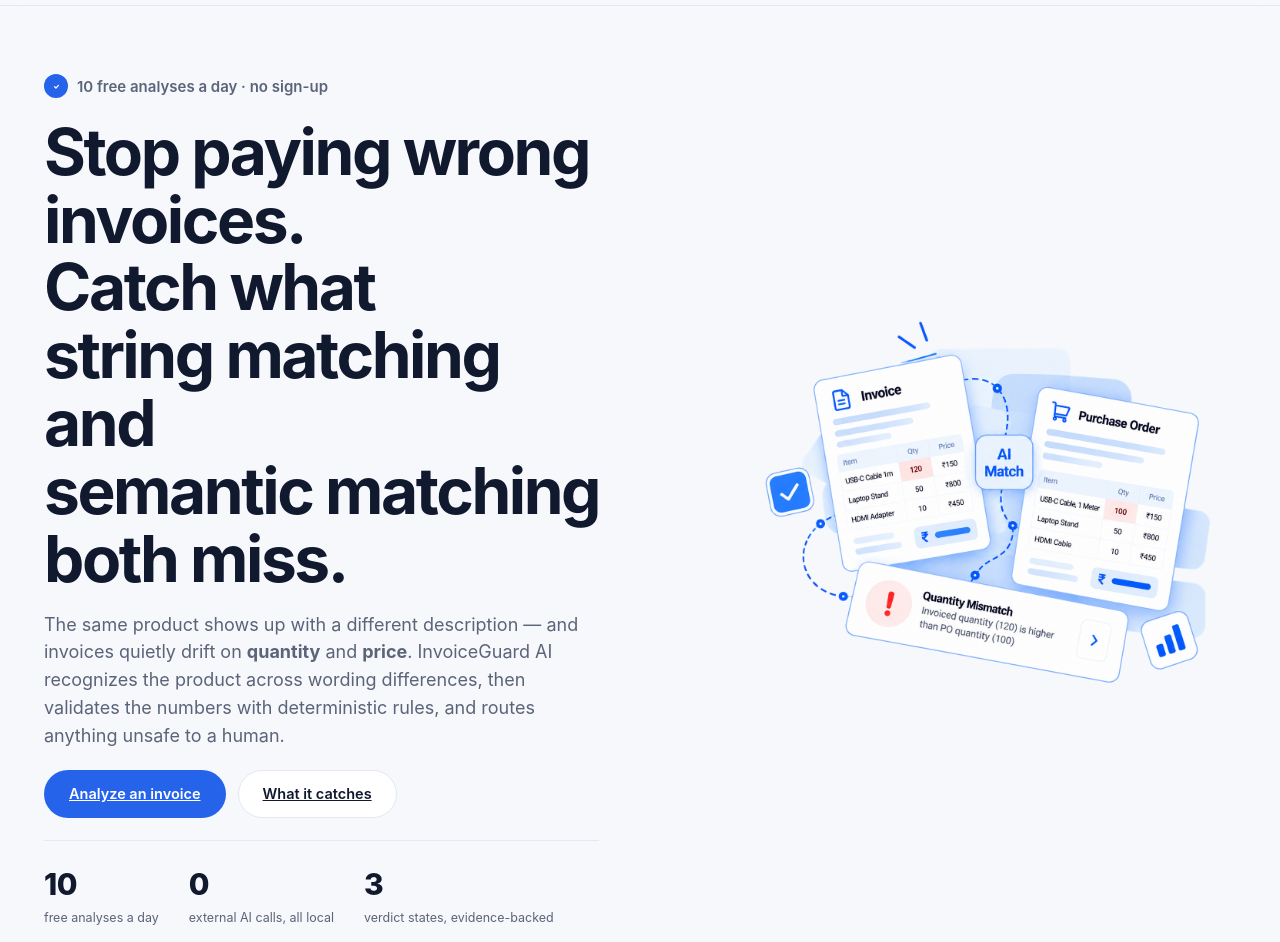
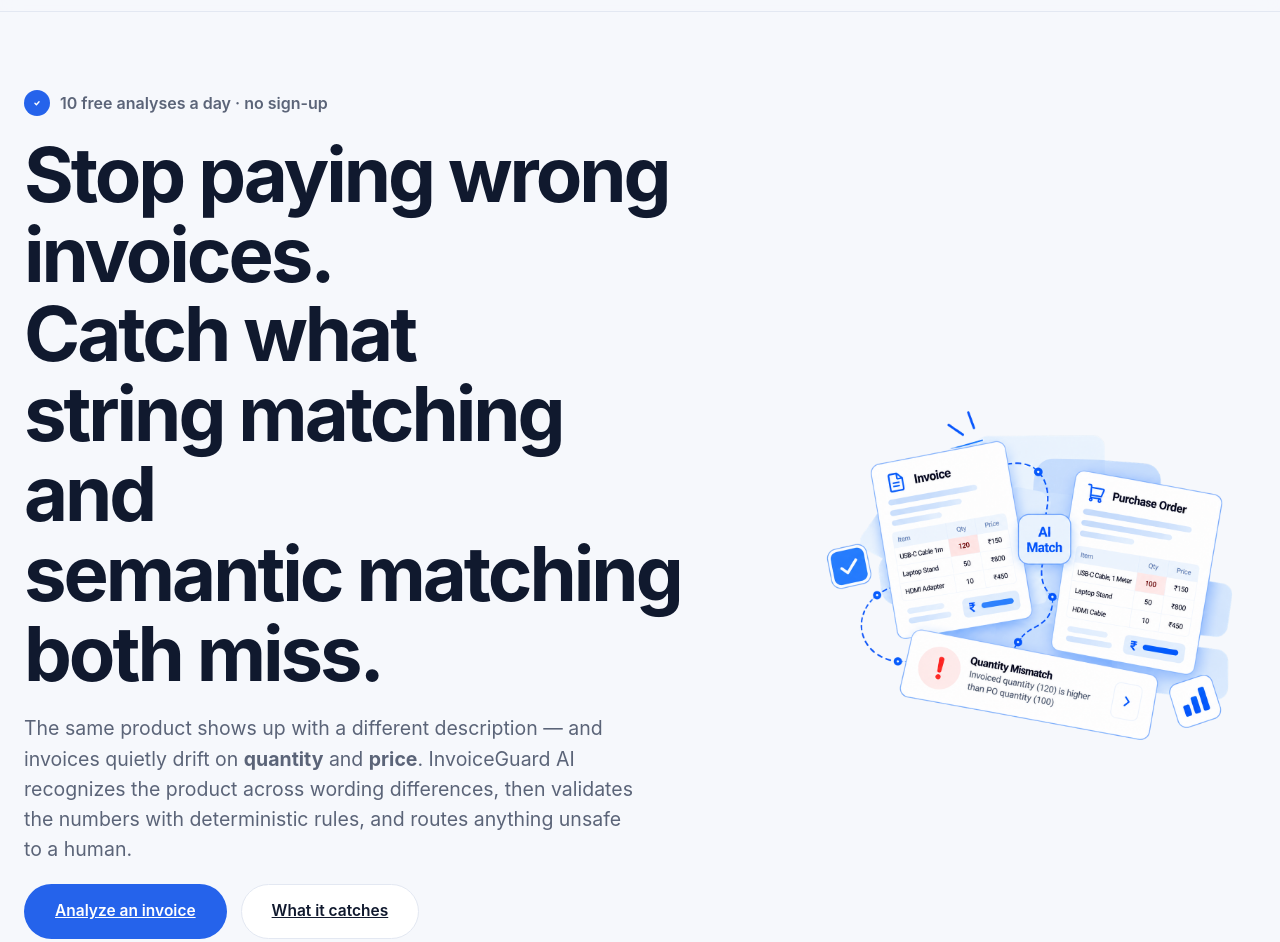
Before and after one commit to Kaushalendra-Marcus/InvoiceGuard-AI, a plain HTML site: page frontend/index.html in a window 1280 px wide. Shown: the part 71-1013 px from the top of the page. Drawn offline with Linux system fonts and the light colour scheme; no server answers.

Commit message:
Enlarge hero further: 76px headline, dominant image column, 1320px canvas, bigger badge/stats/CTA

```diff
--- a/frontend/style.css
+++ b/frontend/style.css
@@ -27,7 +27,7 @@ body {
   line-height: 1.55;
 }
 
-.container { max-width: 1240px; margin: 0 auto; padding: 0 24px; }
+.container { max-width: 1320px; margin: 0 auto; padding: 0 24px; }
 .hidden { display: none !important; }
 .mono { font-family: "SF Mono", "Fira Code", Consolas, monospace; font-size: 13px; }
 .muted { color: var(--muted); }
@@ -57,20 +57,20 @@ body {
 .usage-pill.exhausted { background: var(--danger-soft); color: var(--danger); }
 
 /* ------------------------------------------------------------------ hero */
-.hero { display: grid; grid-template-columns: 0.94fr 1.06fr; gap: 46px; align-items: center; padding: 68px 0 44px; }
-.hero h1 { font-size: clamp(38px, 5.4vw, 64px); font-weight: 750; line-height: 1.06; letter-spacing: -0.038em; margin: 18px 0 18px; }
-.hero p { color: var(--muted); margin: 0 0 20px; font-size: 18px; max-width: 54ch; }
+.hero { display: grid; grid-template-columns: 0.86fr 1.14fr; gap: 36px; align-items: center; padding: 78px 0 52px; }
+.hero h1 { font-size: clamp(44px, 6.2vw, 76px); font-weight: 750; line-height: 1.05; letter-spacing: -0.04em; margin: 18px 0 20px; }
+.hero p { color: var(--muted); margin: 0 0 20px; font-size: 19.5px; max-width: 50ch; }
 .hero-badge {
-  display: inline-flex; align-items: center; gap: 9px;
-  color: var(--muted); font-size: 15px; font-weight: 600;
+  display: inline-flex; align-items: center; gap: 10px;
+  color: var(--muted); font-size: 16px; font-weight: 600;
 }
 .hero-badge .badge-dot {
-  width: 24px; height: 24px; border-radius: 999px; background: var(--blue);
+  width: 26px; height: 26px; border-radius: 999px; background: var(--blue);
   color: #fff; display: inline-flex; align-items: center; justify-content: center;
 }
-.hero-badge .badge-dot svg { width: 13px; height: 13px; }
+.hero-badge .badge-dot svg { width: 14px; height: 14px; }
 .hero-points { margin: 12px 0 0; padding: 0; list-style: none; }
-.hero-points li { padding: 6px 0 6px 26px; position: relative; font-size: 15px; }
+.hero-points li { padding: 6px 0 6px 26px; position: relative; font-size: 15.5px; }
 .hero-points li::before { content: "✓"; position: absolute; left: 0; color: var(--blue); font-weight: 700; }
 /* the illustration floats free like in the reference - no card frame */
 .hero-art img { width: 100%; height: auto; display: block; border-radius: 0; box-shadow: none; background: transparent; }
@@ -240,16 +240,16 @@ section[id] { scroll-margin-top: 84px; }
 .header-cta { padding: 10px 22px; font-size: 14px; white-space: nowrap; }
 
 /* hero CTA pair + stat row */
-.hero-actions { display: flex; gap: 12px; flex-wrap: wrap; margin: 0 0 14px; }
-.btn.pill { border-radius: 999px; padding: 12px 24px; font-size: 14.5px; }
+.hero-actions { display: flex; gap: 14px; flex-wrap: wrap; margin: 0 0 16px; }
+.btn.pill { border-radius: 999px; padding: 14px 30px; font-size: 15.5px; }
 .btn-sm { padding: 9px 18px; font-size: 13.5px; border-radius: 999px; }
 .hero-stats {
-  display: flex; gap: 30px; margin-top: 22px; padding-top: 20px;
+  display: flex; gap: 34px; margin-top: 24px; padding-top: 22px;
   border-top: 1px solid var(--line);
 }
 .stat { display: grid; }
-.stat-value { font-size: 30px; font-weight: 800; letter-spacing: -0.02em; }
-.stat-label { font-size: 12.5px; color: var(--muted); }
+.stat-value { font-size: 34px; font-weight: 800; letter-spacing: -0.02em; }
+.stat-label { font-size: 13.5px; color: var(--muted); }
 
 /* feature grid */
 .fe-grid { display: grid; grid-template-columns: repeat(3, 1fr); gap: 18px; }
```
